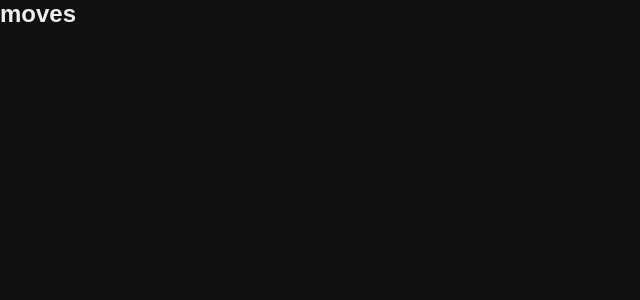
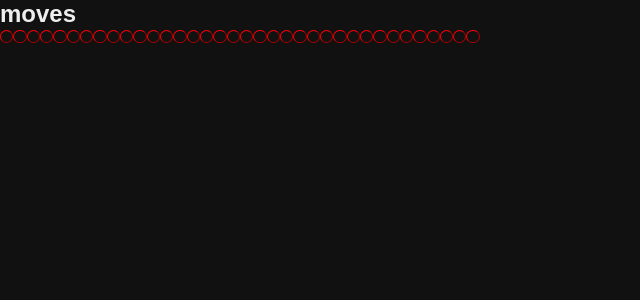
Before and after one commit to jessehattabaugh/dots, a Next.js app: page /moves in a window 1280 px wide. Shown: the top 300 px of the page, without its empty margins (0-640 px from the left). Built offline with nearby package versions, Linux system fonts and the light colour scheme.

Commit message:
css module

```diff
--- a/components/Knob.js
+++ b/components/Knob.js
@@ -1,7 +1,9 @@
+import styles from './Knob.module.css';
+
 export default Knob;
 
 function Knob() {
 	return (
-		<button></button>
+		<button className={styles.knob}></button>
 	);
 }
--- /dev/null
+++ b/components/Knob.module.css
@@ -0,0 +1,6 @@
+.knob {
+	border: 1px outset #f00;
+	border-radius: 50%;
+	width: 1em;
+	height: 1em;
+}
```
